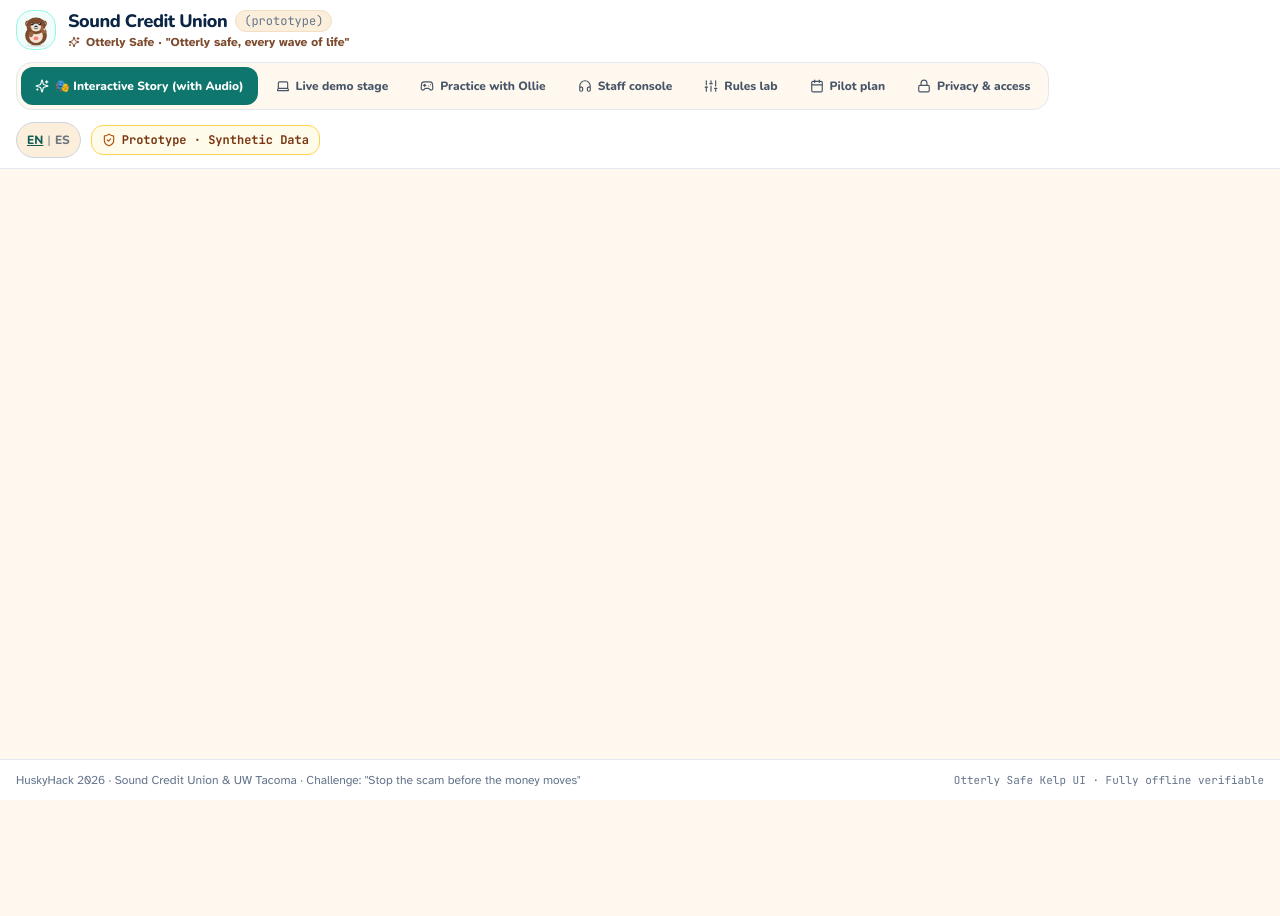
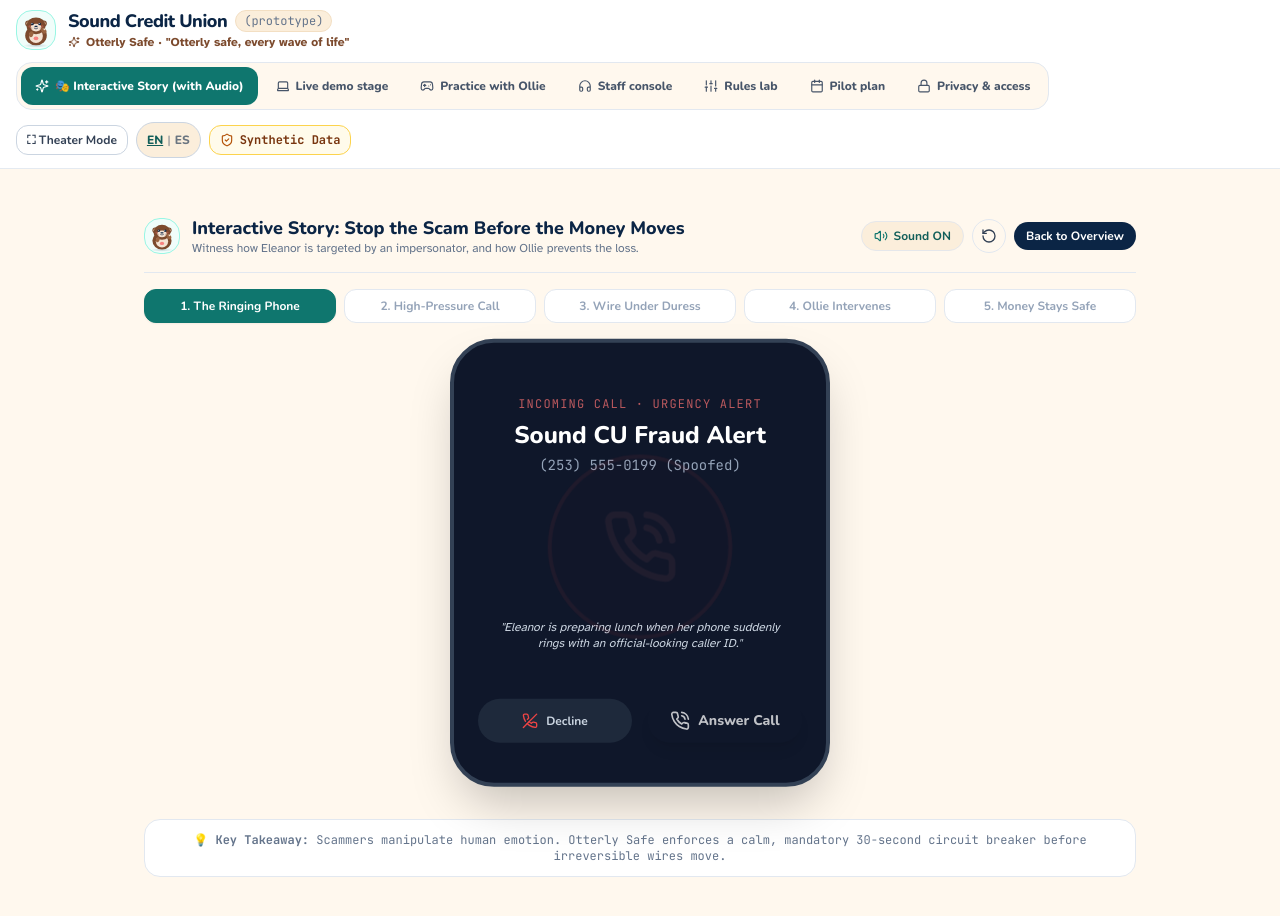
Before and after one commit to Aayush1259/Otterly-Safe, a React (Vite) app: page / in a window 1280 px wide. Shown: the top 916 px of the page. Before the commit the page ends 800 px from the top, so only its background shows below. Built offline with nearby package versions, Linux system fonts and the light colour scheme.

Commit message:
feat: add interactive playable scam heist story with Web Audio API sound effects, voice synthesis, stress meter, and Theater Mode

```diff
--- a/src/App.tsx
+++ b/src/App.tsx
@@ -63,7 +63,39 @@ export function App() {
 
   return (
     <div className="min-h-screen bg-sand-50 text-navy-900 flex flex-col font-body selection:bg-kelp-200">
-      {/* Top Application Bar */}
+      {/* Application Bar: Minimal in Theater Mode, Full in Standard Mode */}
+      {theaterMode ? (
+        <header className="bg-white/95 backdrop-blur-sm border-b border-slate-200 sticky top-0 z-40 shadow-xs px-4 py-2 flex items-center justify-between">
+          <div className="flex items-center space-x-2">
+            <div className="w-8 h-8 rounded-xl bg-kelp-50 border border-kelp-200 flex items-center justify-center p-0.5">
+              <Ollie mood="wave" size={28} animated={false} />
+            </div>
+            <span className="font-heading font-black text-sm text-navy-900">
+              Sound Credit Union · Otterly Safe
+            </span>
+            <span className="text-[10px] font-mono text-slate-500 bg-sand-100 px-2 py-0.5 rounded-full border border-sand-200">
+              Prototype
+            </span>
+          </div>
+
+          <div className="flex items-center space-x-2">
+            <button
+              type="button"
+              onClick={() => setActiveTab(activeTab === 'story' ? 'demo' : 'story')}
+              className="text-xs font-heading font-extrabold px-3 py-1.5 rounded-full bg-sand-100 hover:bg-sand-200 text-navy-900 border border-slate-300"
+            >
+              {activeTab === 'story' ? '📊 Switch to Full System Stage' : '🎭 Play Interactive Scam Story'}
+            </button>
+            <button
+              type="button"
+              onClick={() => setTheaterMode(false)}
+              className="text-xs font-heading font-bold px-3 py-1.5 rounded-full bg-kelp-700 text-white"
+            >
+              Exit Theater Mode
+            </button>
+          </div>
+        </header>
+      ) : (
         <header className="bg-white border-b border-slate-200/90 sticky top-0 z-40 shadow-xs">
           <div className="max-w-[1520px] mx-auto px-4 py-2.5 flex flex-wrap items-center justify-between gap-3">
             {/* Brand Wordmark & Mascot */}
@@ -115,8 +147,17 @@ export function App() {
               })}
             </nav>
 
-          {/* Persistent Disclaimers & Language Toggle */}
-          <div className="flex items-center space-x-2.5">
+            {/* Persistent Disclaimers, Language & Theater Mode Toggle */}
+            <div className="flex items-center space-x-2">
+              <button
+                type="button"
+                onClick={() => setTheaterMode(true)}
+                title="Enter clean theater presentation mode"
+                className="px-2.5 py-1.5 rounded-xl border border-slate-300 text-xs font-heading font-bold text-slate-700 hover:bg-sand-100 transition-colors"
+              >
+                ⛶ Theater Mode
+              </button>
+
               {/* Language Switch */}
               <button
                 type="button"
@@ -139,14 +180,19 @@ export function App() {
                 role="note"
               >
                 <ShieldCheck className="w-3.5 h-3.5 text-amber-700" />
-              <span>Prototype · Synthetic Data</span>
+                <span>Synthetic Data</span>
               </div>
             </div>
           </div>
         </header>
+      )}
 
       {/* Main App Content View */}
       <main className="flex-1 max-w-[1520px] w-full mx-auto p-3 sm:p-4 md:p-6 flex flex-col">
+        {activeTab === 'story' && (
+          <TheHeistInteractive onBackToDashboard={() => setActiveTab('demo')} />
+        )}
+
         {activeTab === 'demo' && (
           <DemoStage
             members={members}
@@ -189,7 +235,8 @@ export function App() {
         {activeTab === 'privacy' && <PrivacyAccess />}
       </main>
 
-      {/* Footer */}
+      {/* Footer (hidden in theater mode or story mode for total focus) */}
+      {!theaterMode && activeTab !== 'story' && (
         <footer className="bg-white border-t border-slate-200 px-4 py-3 text-center text-xs text-slate-500 font-body">
           <div className="max-w-[1520px] mx-auto flex flex-wrap items-center justify-between gap-2">
             <span>
@@ -200,6 +247,7 @@ export function App() {
             </span>
           </div>
         </footer>
+      )}
     </div>
   );
 }
```
Lines whose indentation alone changed are shown as unchanged.
